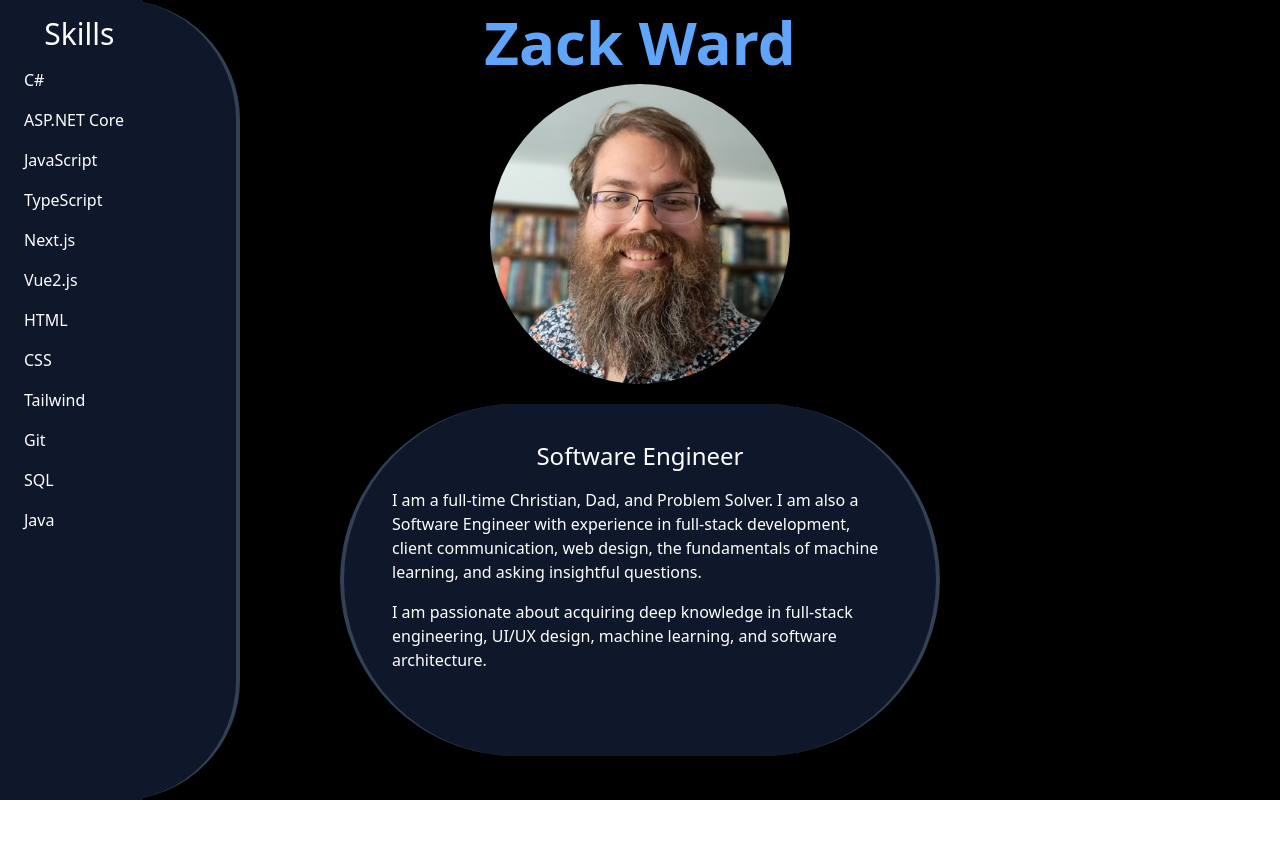
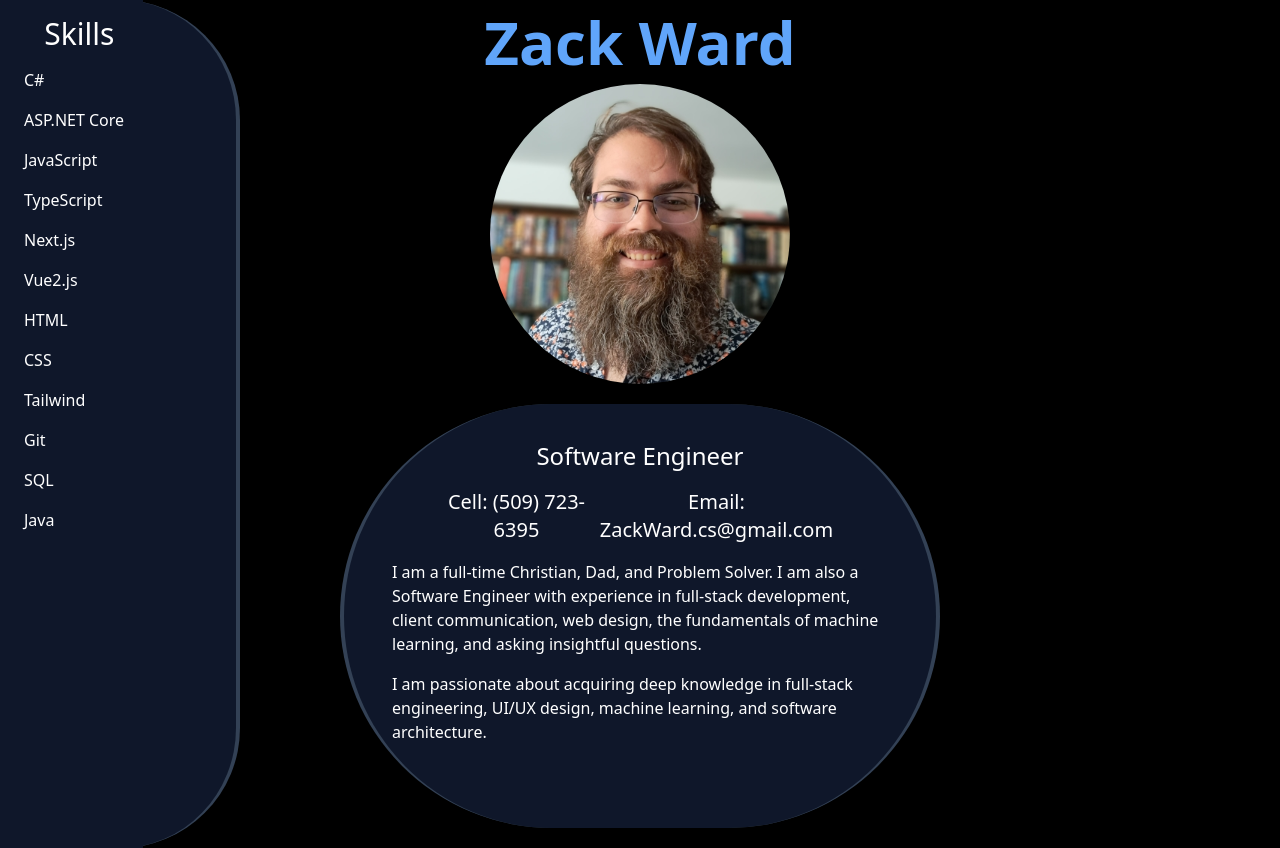
Before and after one commit to ZachariahWard/zack-wards-resume, a Next.js app: page / in a window 1280 px wide. Before the commit the page ends 800 px from the top, so only its background shows below. Built offline with nearby package versions, Linux system fonts and the light colour scheme.

Commit message:
added contact information
no use having a resume without contact info

```diff
--- a/app/page.tsx
+++ b/app/page.tsx
@@ -26,6 +26,16 @@ export default function Home() {
         />
         <div className="col-start-2 col-end-5 justify-center bg-slate-900 rounded-full border-x-4 border-slate-700 px-12 py-9 m-5">
           <h2 className="text-center text-2xl mb-4 ">Software Engineer</h2>
+          <h3 className="text-center flex flex-row justify-around text-xl mb-4 px-12">
+            <div className="hover:text-slate-400">
+              <a href="tel:5097236395">Cell: (509) 723-6395</a>
+            </div>
+            <div className="hover:text-slate-400">
+              <a href="mailto:ZackWard.cs@gmail.com">
+                Email: ZackWard.cs@gmail.com
+              </a>
+            </div>
+          </h3>
           <p className="flex-shrink w-auto mb-4">
             I am a full-time Christian, Dad, and Problem Solver. I am also a
             Software Engineer with experience in full-stack development, client
```
